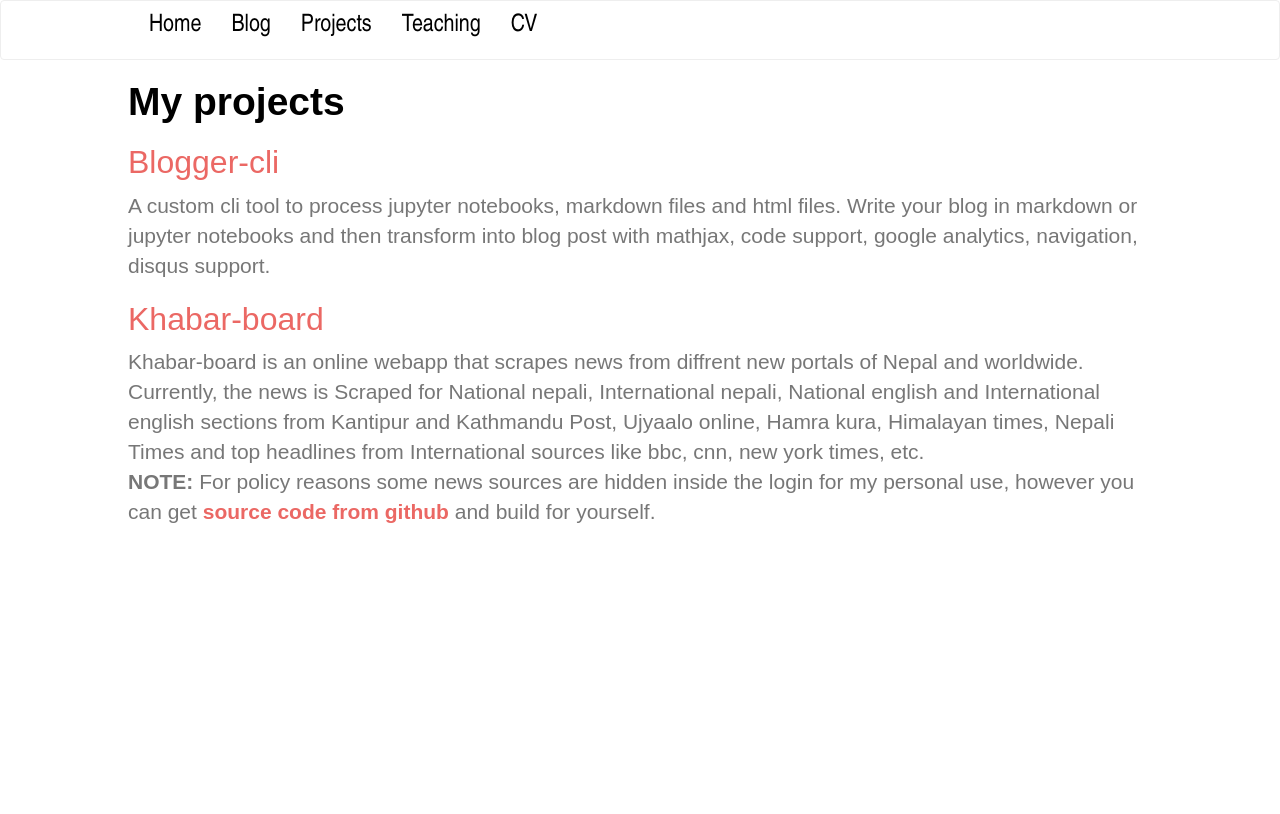
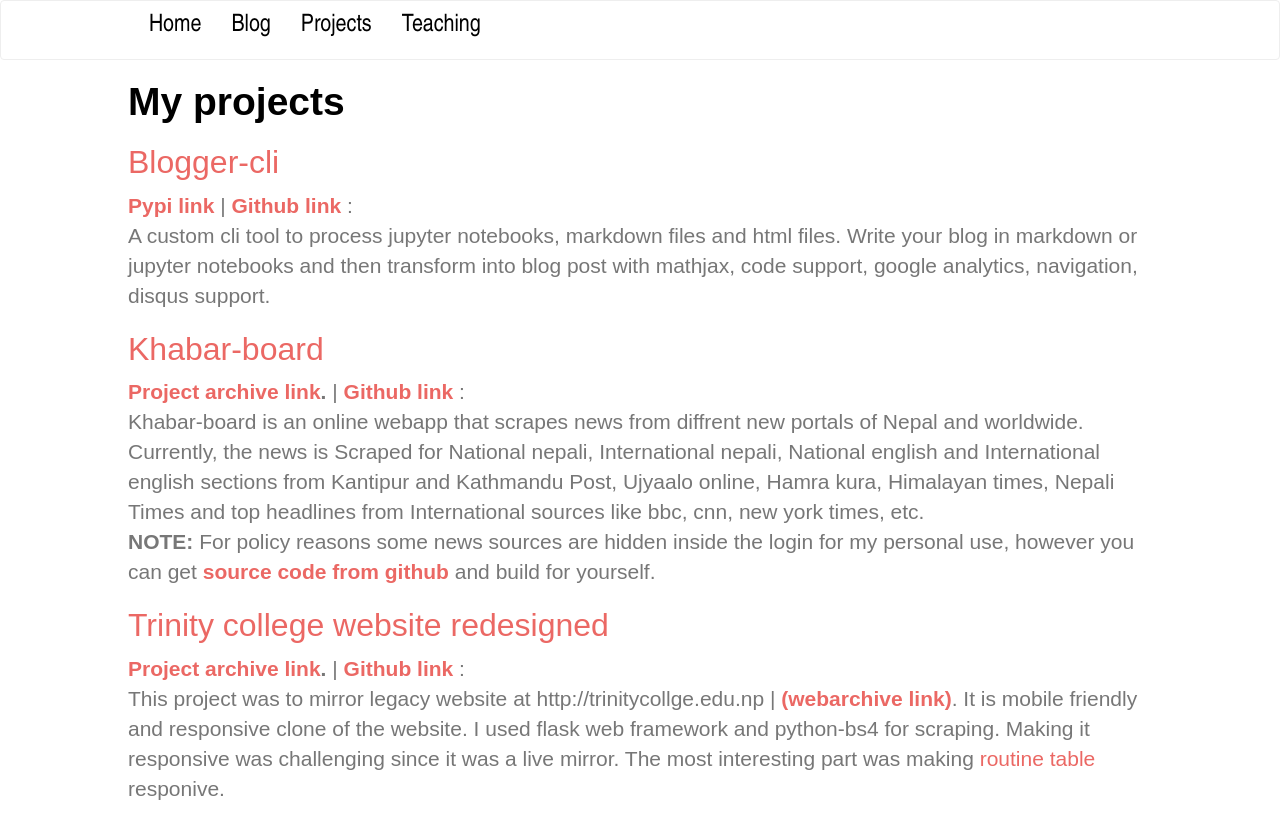
Before and after one commit to hemanta212/hemanta212.github.io, a plain HTML site: page projects.html in a window 1280 px wide. Drawn offline with Linux system fonts and the light colour scheme; a web font is replaced by a local one.

Commit message:
Adds new projects and refine some info

```diff
--- a/projects.html
+++ b/projects.html
@@ -41,13 +41,6 @@
             Teaching
         </a>
     </li>
-    <li>
-        <a href="hemanta_sharma.pdf">
-            CV
-        </a>
-    </li>
-
-
      </ul>
     </div>
    </div>
@@ -61,6 +54,9 @@
        <a href='blogger-cli/'>Blogger-cli</a>
    </h1>
    <p>
+   <b><a href='https://pypi.org/project/blogger-cli/'>Pypi link</a></b> |
+   <b><a href='https://github.com/hemanta212/blogger-cli'>Github link</a></b> : <br>
+
     A custom cli tool to process jupyter notebooks, markdown files and html files. Write your blog in markdown or jupyter notebooks and then transform into blog post with mathjax, code support, google analytics, navigation, disqus support.
    </p>
 
@@ -68,9 +64,25 @@
        <a href='https://kbd.herokuapp.com' target='_blank'>Khabar-board</a>
        </h2>
    <p>
+
+   <b><a href='https://web.archive.org/web/20200408121212/https://kbd.herokuapp.com/dashboard/news/nep/national'>Project archive link</a>.</b> |
+   <b><a href='https://github.com/hemanta212/Nepali-news-portal-kbd'>Github link</a></b> : <br>
+
 Khabar-board is an online webapp that scrapes news from diffrent new portals of Nepal and worldwide.
 Currently, the news is Scraped for National nepali, International nepali, National english and International english sections from Kantipur and Kathmandu Post, Ujyaalo online, Hamra kura, Himalayan times, Nepali Times and top headlines from International sources like bbc, cnn, new york times, etc.<br> <b>NOTE:</b> For policy reasons some news sources are hidden inside the login for my personal use, however you can get <a href='https://github.com/hemanta212/Nepali-news-portal-kbd' target='_blank'><b>source code from github</b></a> and build for yourself.
    </p>
 
+
+   <h2>
+       <a href='https://trinitycollege.herokuapp.com' target='_blank'>Trinity college website redesigned</a>
+       </h2>
+   <p>
+   <b><a href='https://web.archive.org/web/20200408113924/https://trinitycollege.herokuapp.com/'>Project archive link</a>.</b> |
+   <b><a href='https://github.com/tcc-collab/trinity_website'>Github link</a></b> : <br>
+
+   This project was to mirror legacy website at http://trinitycollge.edu.np | <a href='https://web.archive.org/web/20191205043122/http://www.trinitycollege.edu.np//#'><b>(webarchive link)</b></a>. It is mobile friendly and responsive clone of the website. I used flask web framework and python-bs4 for scraping. Making it responsive was challenging since it was a live mirror. The most interesting part was making <a href='https://web.archive.org/web/20200408114940/http://www.trinitycollege.edu.np/?page=news&type=notice&id=583'>routine table</a> responive.
+   </p>
+
+
  </body>
 </html>
```
Also changed, not shown: _blogger_templates/navbar_data.html (+0 -1 lines), blog/Data Science/matplotlib_p1_graph.html (+0 -5 lines), blog/index.html (+0 -5 lines), index.html (+1 -2 lines), teaching.html (+0 -13 lines), 1 other file.
